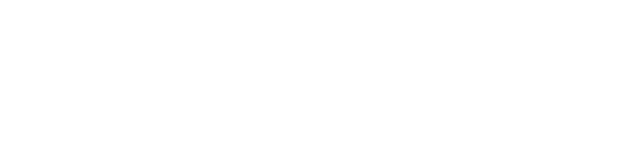
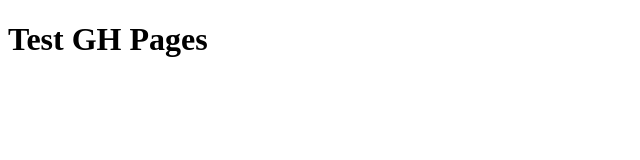
Before and after one commit to sunnylam13/test-gh-pages, a plain HTML site: page index.html in a window 1280 px wide. Shown: the whole page, without its empty margins (0-640 px from the left). Drawn offline with Linux system fonts and the light colour scheme.

Commit message:
Changed the index file.

```diff
--- a/index.html
+++ b/index.html
@@ -5,6 +5,6 @@
 	<title>Test GH Pages</title>
 </head>
 <body>
-
+	<h1>Test GH Pages</h1>
 </body>
 </html>
```
